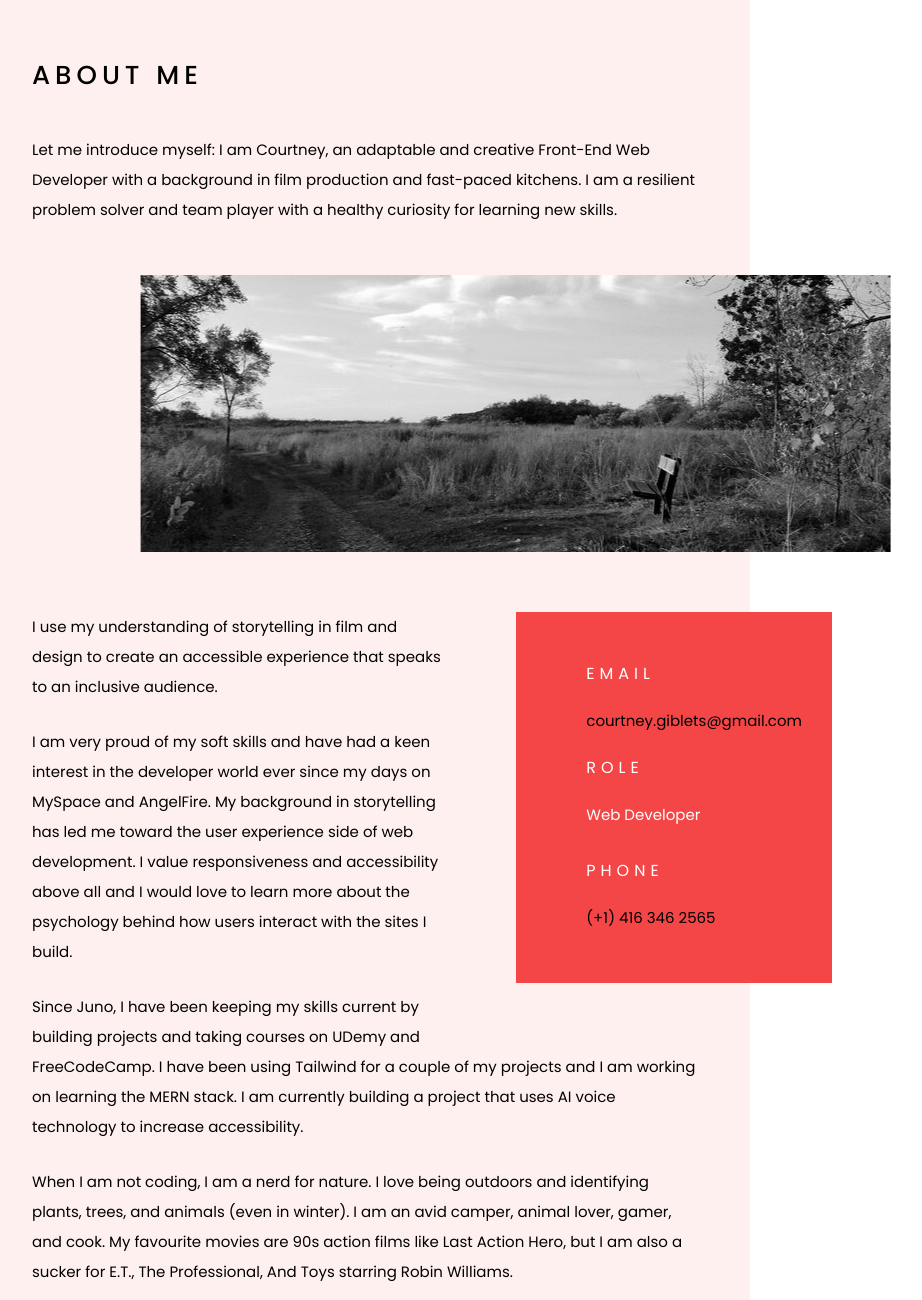
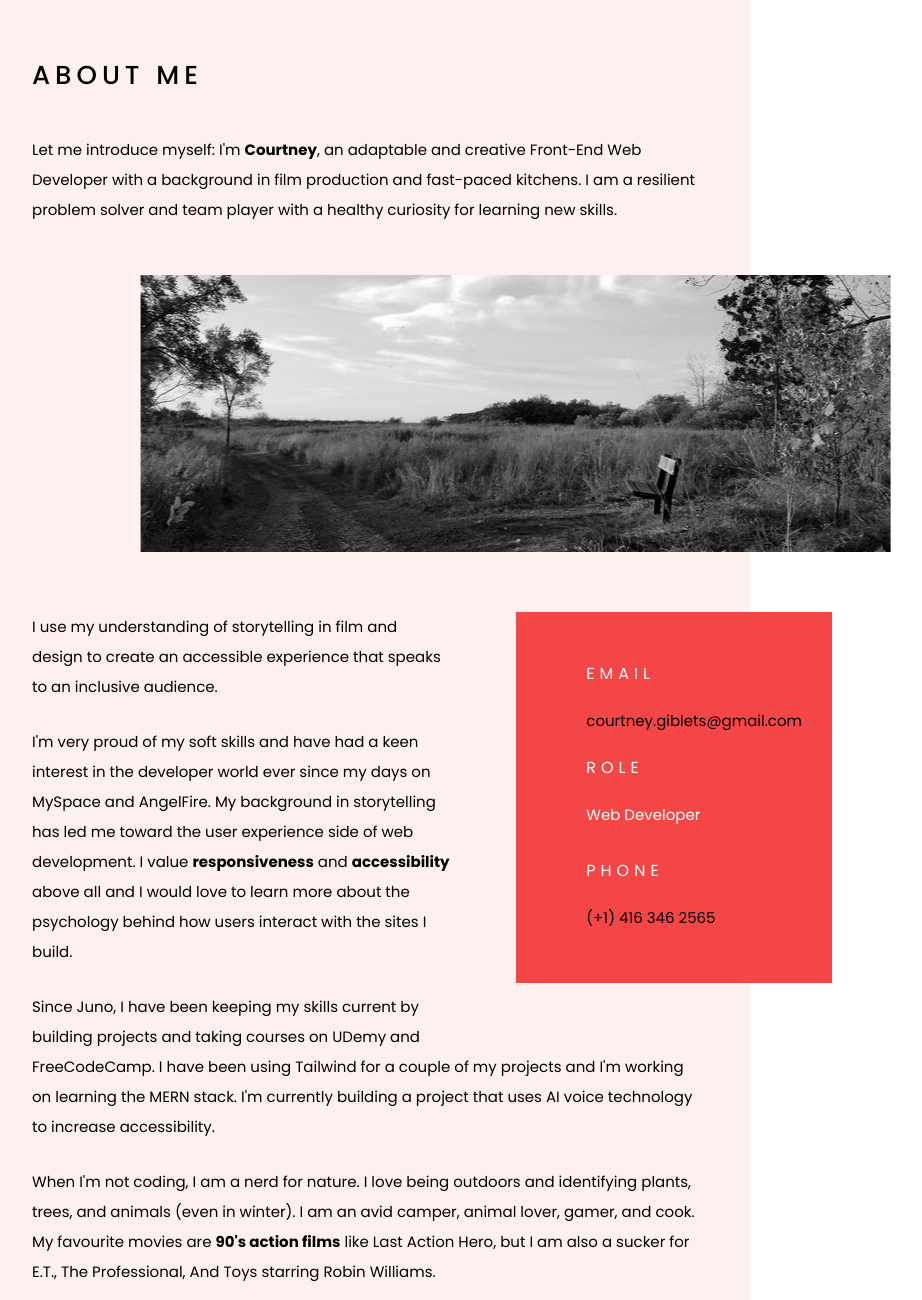
Before and after one commit to CourtG/portfolio, a website: page index.html in a window 1280 px wide. Shown: the part 1060-2360 px from the top of the page, without its empty margins (18-940 px from the left). Drawn offline with nearby package versions, Linux system fonts and the light colour scheme.

Commit message:
added text decorations to about me section

```diff
--- a/index.html
+++ b/index.html
@@ -89,7 +89,7 @@
                     <div class="wrapper">
                         <h2>ABOUT ME</h2>
                         <div class="topText">
-                            <p>Let me introduce myself: I am Courtney, an adaptable and creative Front-End Web Developer with a background in film production and fast-paced kitchens. I am a resilient problem solver and team player with a healthy curiosity for learning new skills.</p>
+                            <p>Let me introduce myself:  I&apos;m <strong>Courtney</strong>, an adaptable and creative Front-End Web Developer with a background in film production and fast-paced kitchens. I am a resilient problem solver and team player with a healthy curiosity for learning new skills.</p>
                         </div>
 
                         <img src="./assets/benchBW.jpeg"data-jarallax-element="0 -40" alt="banner image of a bench amongst tall grass">
@@ -112,11 +112,11 @@
                         <div class="middleText">
                             <p> I use my understanding of storytelling in film and design to create an accessible experience that speaks to an inclusive audience. </p>
 
-                            <p>I am very proud of my soft skills and have had a keen interest in the developer world ever since my days on MySpace and AngelFire. My background in storytelling has led me toward the user experience side of web development. I value responsiveness and accessibility above all and I would love to learn more about the psychology behind how users interact with the sites I build. </p>
+                            <p>I&apos;m very proud of my soft skills and have had a keen interest in the developer world ever since my days on MySpace and AngelFire. My background in storytelling has led me toward the user experience side of web development. I value <strong>responsiveness</strong> and <strong>accessibility</strong> above all and I would love to learn more about the psychology behind how users interact with the sites I build. </p>
 
-                            <p>Since Juno, I have been keeping my skills current by building projects and taking courses on UDemy and FreeCodeCamp. I have been using Tailwind for a couple of my projects and I am working on learning the MERN stack. I am currently building a project that uses AI voice technology to increase accessibility.</p>
+                            <p>Since Juno, I have been keeping my skills current by building projects and taking courses on UDemy and FreeCodeCamp. I have been using Tailwind for a couple of my projects and I&apos;m working on learning the MERN stack. I&apos;m currently building a project that uses AI voice technology to increase accessibility.</p>
 
-                            <p>When I am not coding, I am a nerd for nature. I love being outdoors and identifying plants, trees, and animals (even in winter). I am an avid camper, animal lover, gamer, and cook. My favourite movies are 90s action films like Last Action Hero, but I am also a sucker for E.T., The Professional, And Toys starring Robin Williams. </p>
+                            <p>When I&apos;m not coding, I am a nerd for nature. I love being outdoors and identifying plants, trees, and animals (even in winter). I am an avid camper, animal lover, gamer, and cook. My favourite movies are <strong>90&apos;s action films</strong> like Last Action Hero, but I am also a sucker for E.T., The Professional, And Toys starring Robin Williams. </p>
 
                         <img src="./assets/signature.svg" width="250" alt="Courtney Gibson's signature">
                     </div>
```
